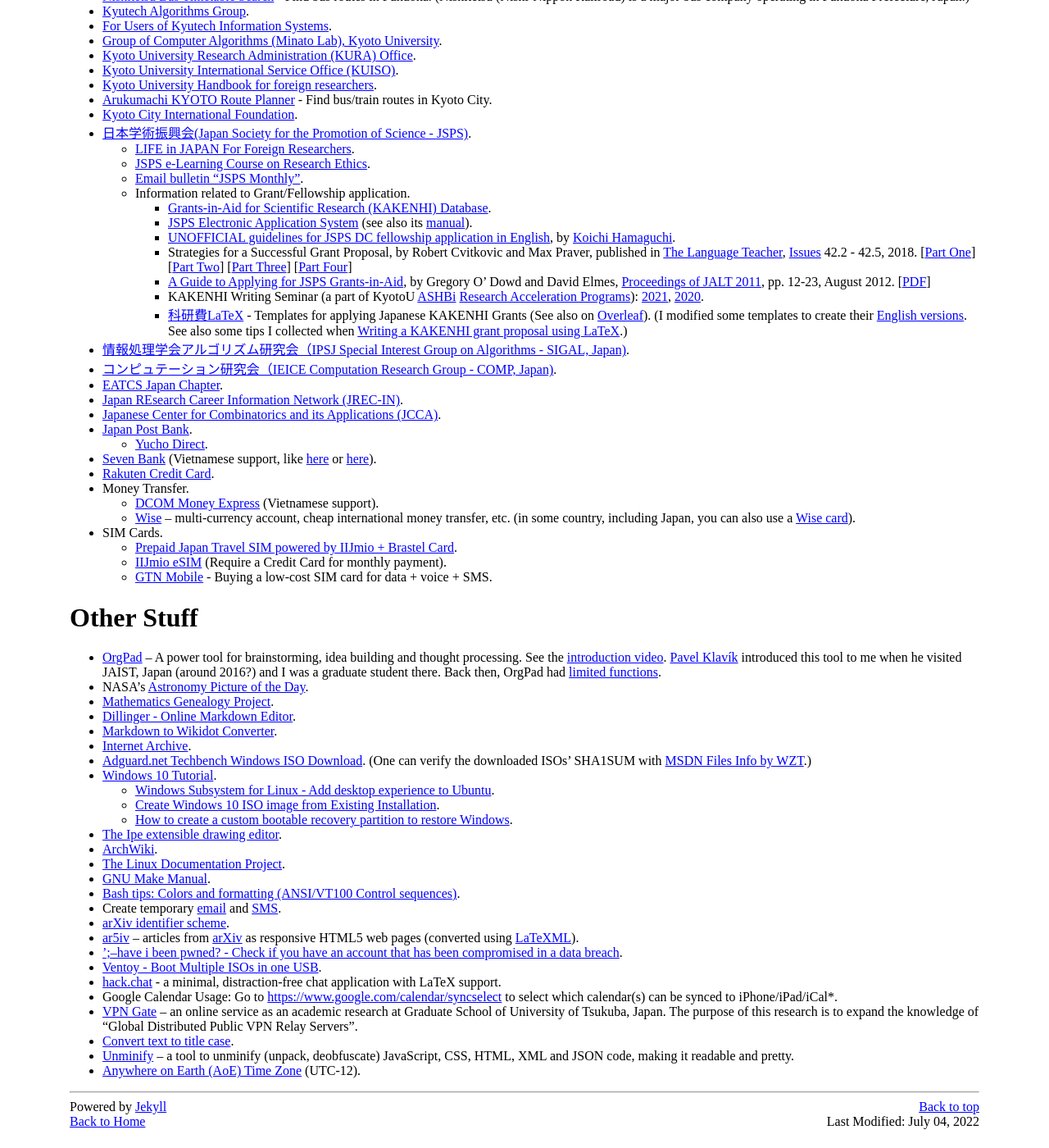
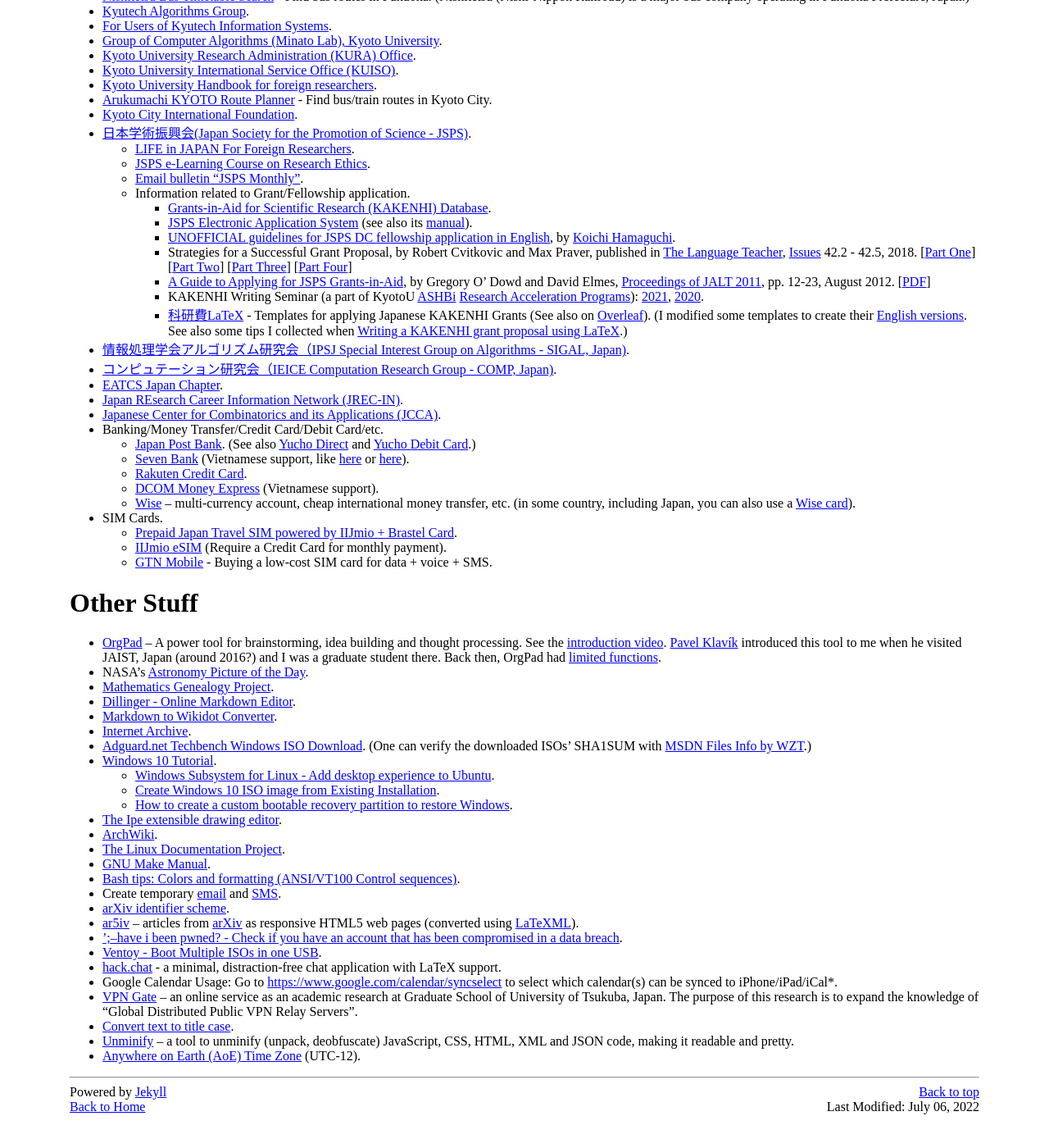
Before and after one commit to hoanganhduc/hoanganhduc.github.io, a Jekyll site: the page built from misc.md, in a window 1280 px wide and 1400 px high, scrolled down 5685 px. Shown: the whole window at 82% size. Built offline with Jekyll 4.4.1, drawn with Linux system fonts in a browser that asks for light colours.

Commit message:
Updated @ 2022-07-06  14:36:21 JST

```diff
--- a/misc.md
+++ b/misc.md
@@ -2,7 +2,7 @@
 layout: default
 title: "Miscellaneous Stuff"
 permalink: /misc/
-last_modified_at: 2022-07-04
+last_modified_at: 2022-07-06
 description: This page contains a collection of miscellaneous stuff that Duc A. Hoang is interested in
 keywords: miscellaneous stuff, Duc A. Hoang
 <!--sitemap: false-->
@@ -295,13 +295,12 @@ If you cannot get a paper,  **get in touch with the (corresponding) author(s) to
 * [EATCS Japan Chapter](http://www.ecei.tohoku.ac.jp/alg/EATCS-J/index.html).
 * [Japan REsearch Career Information Network (JREC-IN)](https://jrecin.jst.go.jp/).
 * [Japanese Center for Combinatorics and its Applications (JCCA)](https://infoshako.sk.tsukuba.ac.jp/jcca/).
-* [Japan Post Bank](https://www.jp-bank.japanpost.jp/).
-  * [Yucho Direct](https://direct1.jp-bank.japanpost.jp/tp1web/pc/U010101SCK.do).
-* [Seven Bank](https://www.sevenbank.co.jp/english/) (Vietnamese support, like [here](https://www.youtube.com/playlist?list=PL3DbFBC8CmDVybaqt-elFJLYqtOKzOkz9) or [here](https://www.sevenbank.co.jp/soukin/vi/kouza/)).
-* [Rakuten Credit Card](https://www.rakuten-card.co.jp/).
-* Money Transfer.
+* Banking/Money Transfer/Credit Card/Debit Card/etc.
+  * [Japan Post Bank](https://www.jp-bank.japanpost.jp/). (See also [Yucho Direct](https://direct1.jp-bank.japanpost.jp/tp1web/pc/U010101SCK.do) and [Yucho Debit Card](https://www.jp-bank.japanpost.jp/kojin/cashless/yuchodebit/kj_cl_yd_index.html).)
+  * [Seven Bank](https://www.sevenbank.co.jp/english/) (Vietnamese support, like [here](https://www.youtube.com/playlist?list=PL3DbFBC8CmDVybaqt-elFJLYqtOKzOkz9) or [here](https://www.sevenbank.co.jp/soukin/vi/kouza/)).
+  * [Rakuten Credit Card](https://www.rakuten-card.co.jp/).
   * [DCOM Money Express](https://sendmoney.co.jp/) (Vietnamese support).
-  * [Wise](https://wise.com/) -- multi-currency account, cheap international money transfer, etc. (in some country, including Japan, you can also use a [Wise card](https://wise.com/help/topics/6Tme4V2z9ONNzQMeqJpcVi/wise-card)).
+  * [Wise](https://wise.com/invite/ua/duch13) -- multi-currency account, cheap international money transfer, etc. (in some country, including Japan, you can also use a [Wise card](https://wise.com/help/topics/6Tme4V2z9ONNzQMeqJpcVi/wise-card)).
 * SIM Cards.
   * [Prepaid Japan Travel SIM powered by IIJmio + Brastel Card](https://www.brastel.com/eng/japantravelsim).
   * [IIJmio eSIM](https://www.iijmio.jp/esim/) (Require a Credit Card for monthly payment).
```
Also changed, not shown: 1 other file.
